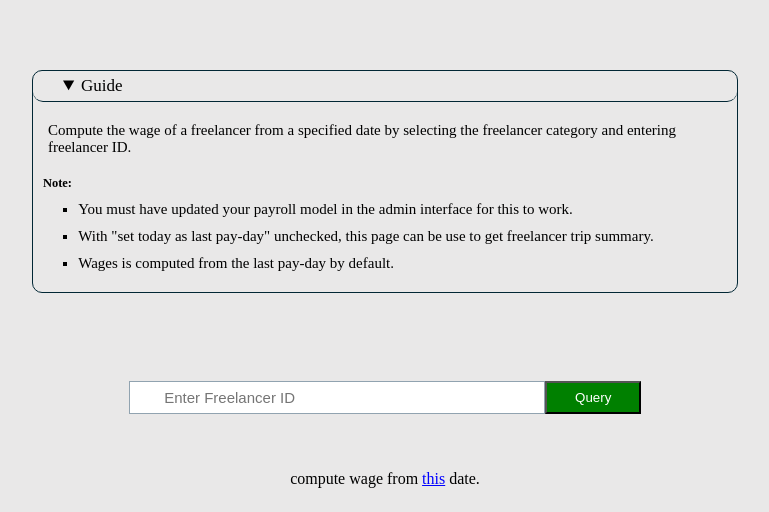
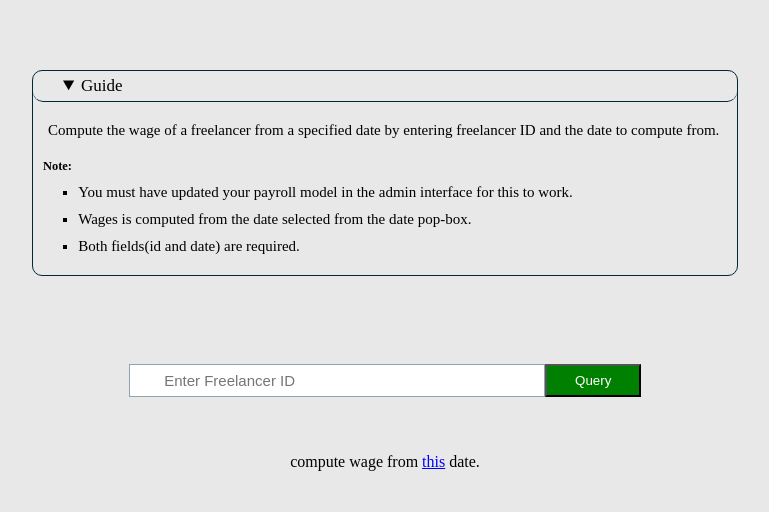
Before and after one commit to SneezyG/transport, a Django app: page /payroll/ in a window 1280 px wide, after a click on "Guide". Shown: the part 150-662 px from the top of the page, without its empty margins (255-1024 px from the left). Run offline with Django 4.2, Linux system fonts and the light colour scheme; a user stored in the database is signed in; parts of the project's set-up code (start-up, migrations or seed data) failed here and were passed over.

Commit message:
clean up

```diff
--- a/transit/app/templates/app/payroll.html
+++ b/transit/app/templates/app/payroll.html
@@ -32,12 +32,12 @@
 
    <details>
     <summary>Guide</summary>
-    <p>Compute the wage of a freelancer from a specified date by selecting the freelancer category and entering freelancer ID.</p>
+    <p>Compute the wage of a freelancer from a specified date by entering freelancer ID and the date to compute from.</p>
     <h5>Note: </h5>
     <ul>
       <li>You must have updated your payroll model in the admin interface for this to work.</li>
-      <li>With "set today as last pay-day" unchecked, this page can be use to get freelancer trip summary.</li>
-      <li>Wages is computed from the last pay-day by default.</li>
+      <li>Wages is computed from the date selected from the date pop-box.</li>
+      <li>Both fields(id and date) are required.</li>
     </ul>
     </details>
 
--- a/transit/app/views.py
+++ b/transit/app/views.py
@@ -12,7 +12,7 @@ def Test(request):
    return the transit-app index page with a link to the login interface.
    """
 
-   template = "app/payroll.html"
+   template = "app/manage.html"
    return render(request, template)
 
 
```
Also changed, not shown: transit/app/migrations/0001_initial.py, transit/db.sqlite3.
